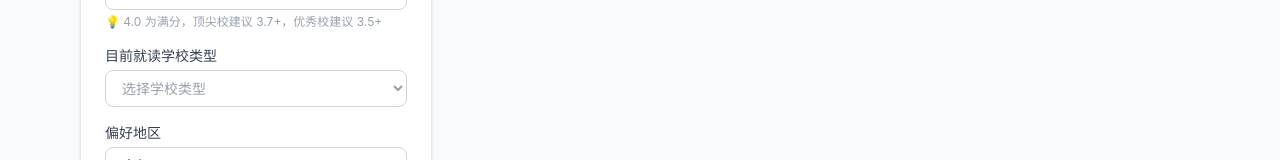
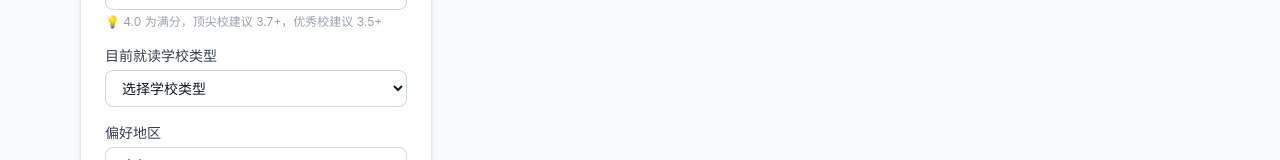
Before and after one commit to Hshyyy/meigao-helper, a React (Vite) app: page /recommend in a window 1280 px wide. Shown: the part 542-702 px from the top of the page. Built offline with nearby package versions, Linux system fonts and the light colour scheme.

Commit message:
学校类型下拉选项改为深色文字

```diff
--- a/src/pages/Recommend.tsx
+++ b/src/pages/Recommend.tsx
@@ -265,9 +265,7 @@ export default function Recommend() {
                 <select
                   value={profile.schoolType}
                   onChange={(e) => update("schoolType", e.target.value)}
-                  className={`w-full border border-gray-300 rounded-lg px-3 py-2 text-sm ${
-                    !profile.schoolType ? "text-gray-400" : "text-gray-900"
-                  }`}
+                  className="w-full border border-gray-300 rounded-lg px-3 py-2 text-sm text-gray-900"
                 >
                   <option value="" disabled hidden>选择学校类型</option>
                   <option value="ap">国际学校（美式/AP）</option>
```
